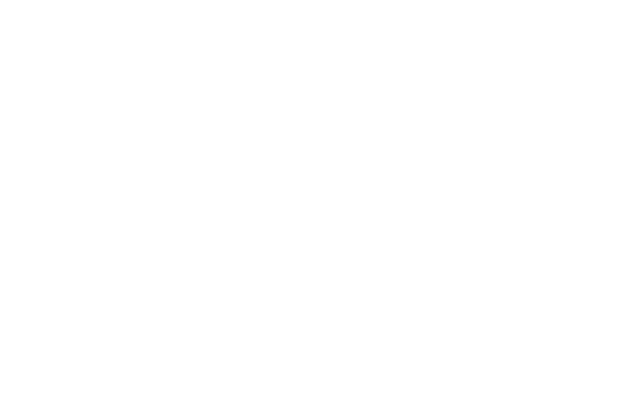
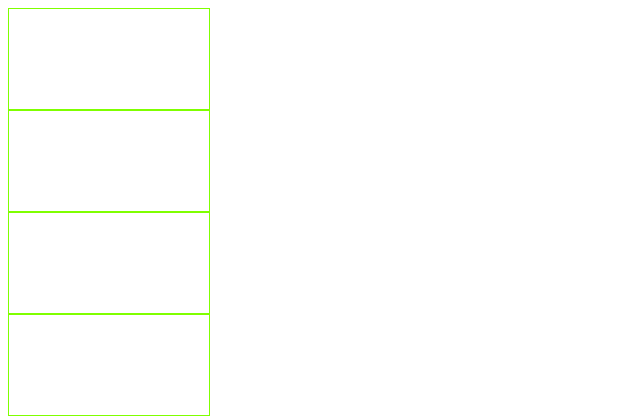
Before and after one commit to 3MORI-debug/projetop, a plain HTML site: page index.html in a window 1280 px wide. Shown: the whole page, without its empty margins (0-640 px from the left). Drawn offline with Linux system fonts and the light colour scheme.

Commit message:
section com estilo

```diff
--- a/index.html
+++ b/index.html
@@ -4,6 +4,15 @@
     <meta charset="UTF-8">
     <meta name="viewport" content="width=device-width, initial-scale=1.0">
     <title>Document</title>
+    <style>
+        section{
+            border-style: solid;
+            border-width: 1px;
+            height: 100px;
+            width: 200px;
+            border-color: chartreuse;
+        }
+    </style>
 </head>
 <body>
     <article>
```
